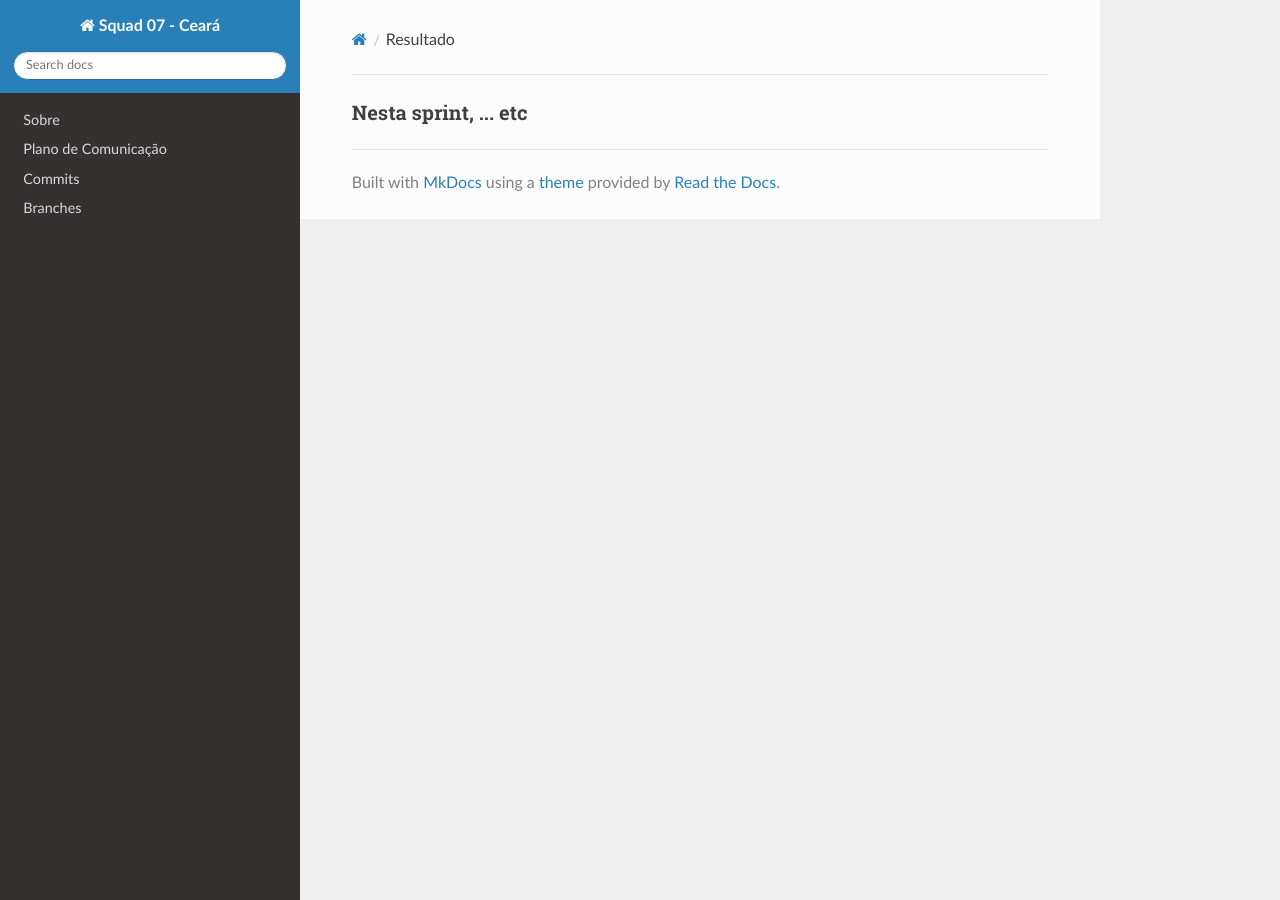
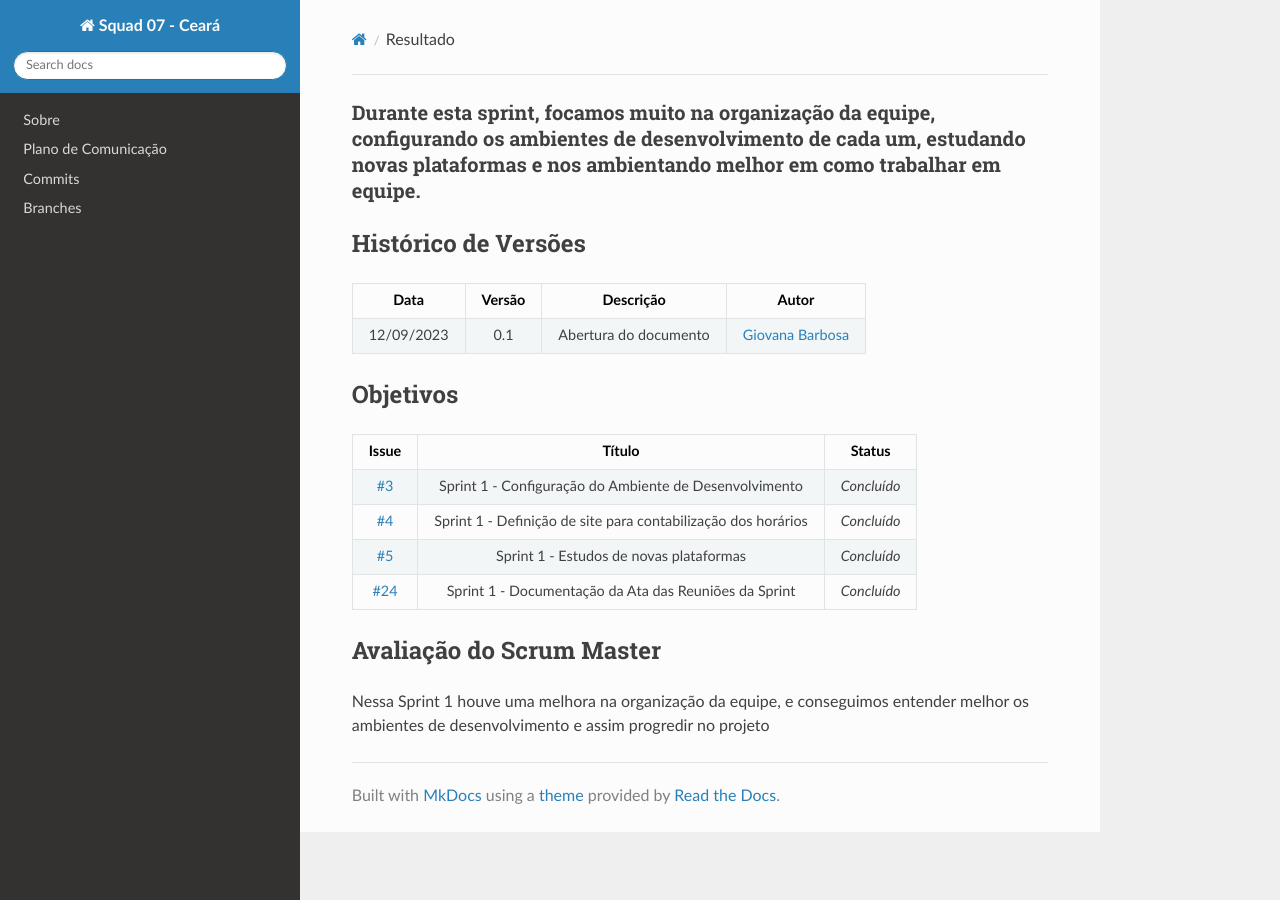
Before and after one commit to unb-mds/2023-2-Squad07, an MkDocs documentation site: the page built from docs/sprints/sprint01/resultado.md, in a window 1280 px wide. Built offline with MkDocs 1.6.1, drawn with Linux system fonts in a browser that asks for light colours; nearby versions of some CDN libraries.

Commit message:
Sprint1-Resultados

```diff
--- a/docs/sprints/sprint01/resultado.md
+++ b/docs/sprints/sprint01/resultado.md
@@ -1 +1,24 @@
-### Nesta sprint, ... etc
+### Durante esta sprint, focamos muito na organização da equipe, configurando os ambientes de desenvolvimento de cada um, estudando novas plataformas e nos ambientando melhor em como trabalhar em equipe.
+
+#
+
+## Histórico de Versões
+
+| Data       | Versão | Descrição                                 | Autor             |
+| :--------: | :----: | :--------------------:                    | :---------------: |
+| 12/09/2023 |  0.1   | Abertura do documento                     | [Giovana Barbosa ](https://github.com/gio221) |
+
+## Objetivos
+
+|                            Issue                             |              Título               |                    Status                     |
+| :----------------------------------------------------------: | :-------------------------------: | :-------------------------------------------------: |
+| [#3](https://github.com/unb-mds/2023-2-Squad07/issues/3) | Sprint 1 - Configuração do Ambiente de Desenvolvimento | _Concluído_ |
+| [#4](https://github.com/unb-mds/2023-2-Squad07/issues/4) | Sprint 1 - Definição de site para contabilização dos horários | _Concluído_ |
+|[#5](https://github.com/unb-mds/2023-2-Squad07/issues/5) |  Sprint 1 - Estudos de novas plataformas   |  _Concluído_|
+| [#24](https://github.com/unb-mds/2023-2-Squad07/issues/24) | Sprint 1 - Documentação da Ata das Reuniões da Sprint  |  _Concluído_|
+
+
+
+## Avaliação do Scrum Master
+
+Nessa Sprint 1 houve uma melhora na organização da equipe, e conseguimos entender melhor os ambientes de desenvolvimento e assim progredir no projeto
```
Also changed, not shown: docs/sprints/sprint00/planejamento.md (+2 -2 lines), docs/sprints/sprint02/planejamento.md (added), docs/sprints/sprint02/resultado.md (added).
